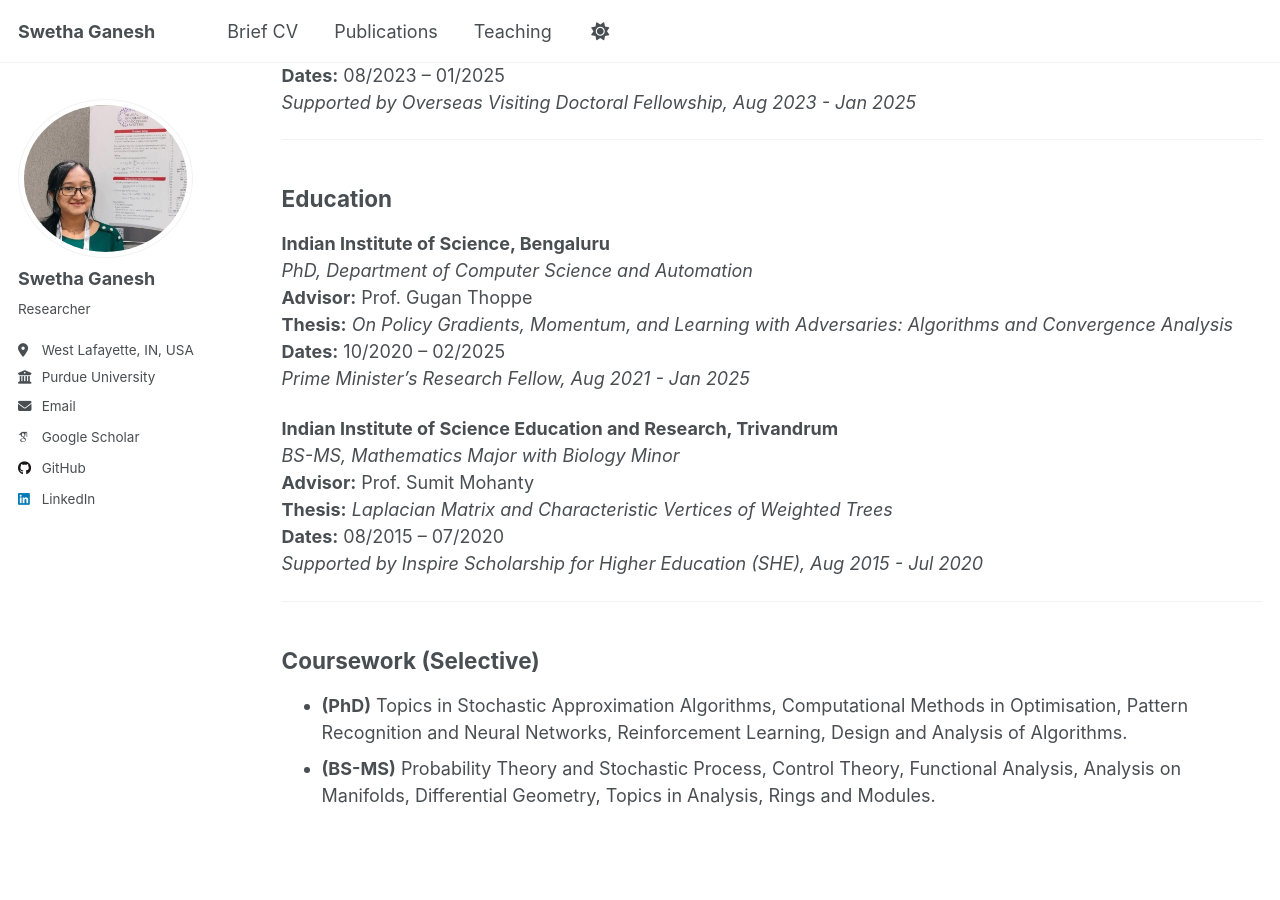
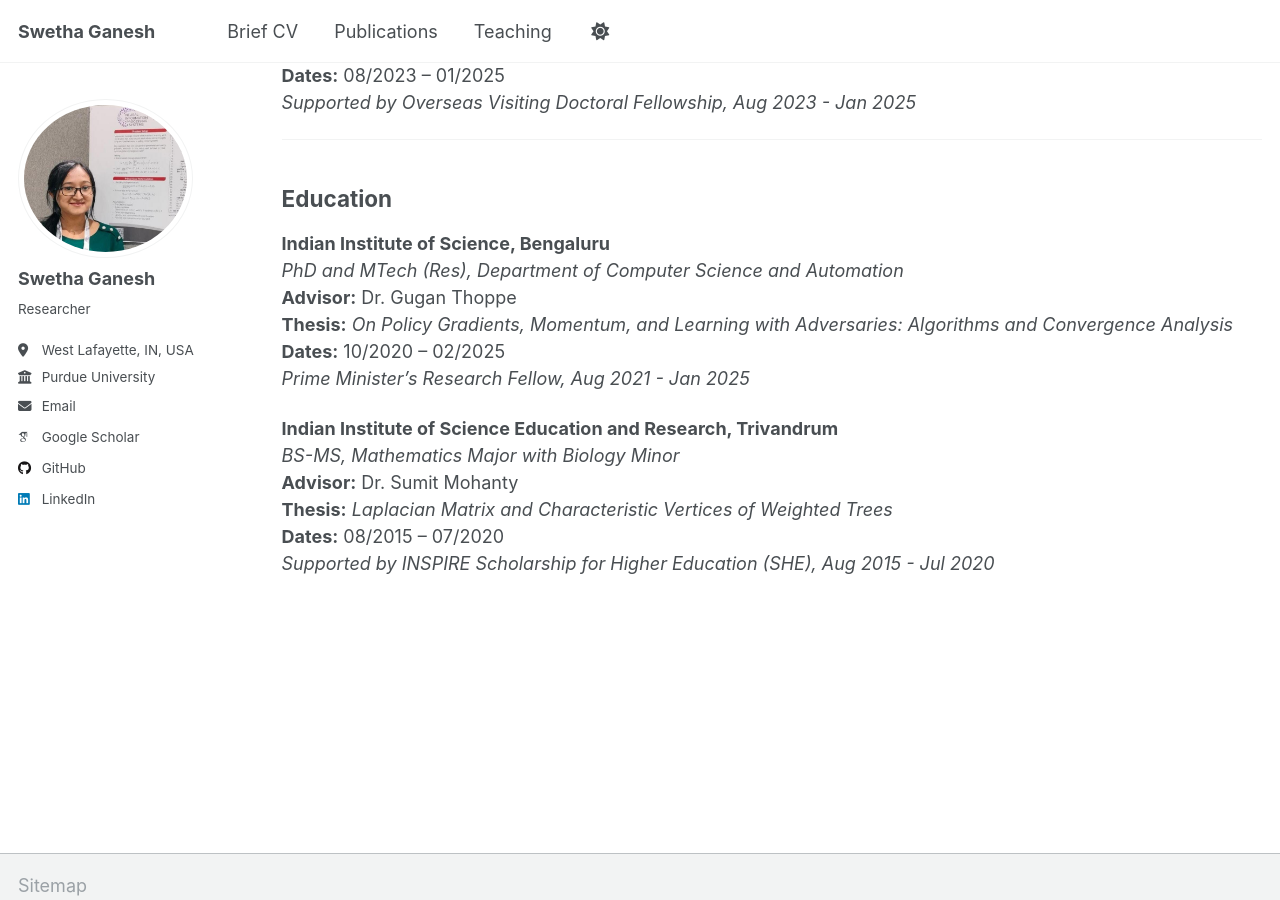
Before and after one commit to swethaganesh17/swethaganesh17.github.io, a Jekyll site: the page built from _pages/cv.md, in a window 1280 px wide and 900 px high, scrolled down 368 px. Built offline with Jekyll 4.4.1, drawn with Linux system fonts in a browser that asks for light colours; some web fonts are replaced; a script that is not in the unit is left out.

Commit message:
Revise education section and advisor names in CV
Updated education details and advisor names. Corrected scholarship name formatting.

```diff
--- a/_pages/cv.md
+++ b/_pages/cv.md
@@ -27,22 +27,15 @@ redirect_from:
 ## Education
 
 **Indian Institute of Science, Bengaluru**
-*PhD, Department of Computer Science and Automation*
-**Advisor:** Prof. Gugan Thoppe
+*PhD and MTech (Res), Department of Computer Science and Automation*
+**Advisor:** Dr. Gugan Thoppe
 **Thesis:** *On Policy Gradients, Momentum, and Learning with Adversaries: Algorithms and Convergence Analysis*
 **Dates:** 10/2020 – 02/2025\
 *Prime Minister's Research Fellow, Aug 2021 - Jan 2025*
 
 **Indian Institute of Science Education and Research, Trivandrum**
 *BS-MS, Mathematics Major with Biology Minor*
-**Advisor:** Prof. Sumit Mohanty
+**Advisor:** Dr. Sumit Mohanty
 **Thesis:** *Laplacian Matrix and Characteristic Vertices of Weighted Trees*
 **Dates:** 08/2015 – 07/2020\
-*Supported by Inspire Scholarship for Higher Education (SHE), Aug 2015 - Jul 2020*
-
----
-
-## Coursework (Selective)
-
-- **(PhD)** Topics in Stochastic Approximation Algorithms, Computational Methods in Optimisation, Pattern Recognition and Neural Networks, Reinforcement Learning, Design and Analysis of Algorithms.
-- **(BS-MS)** Probability Theory and Stochastic Process, Control Theory, Functional Analysis, Analysis on Manifolds, Differential Geometry, Topics in Analysis, Rings and Modules.
+*Supported by INSPIRE Scholarship for Higher Education (SHE), Aug 2015 - Jul 2020*
```
